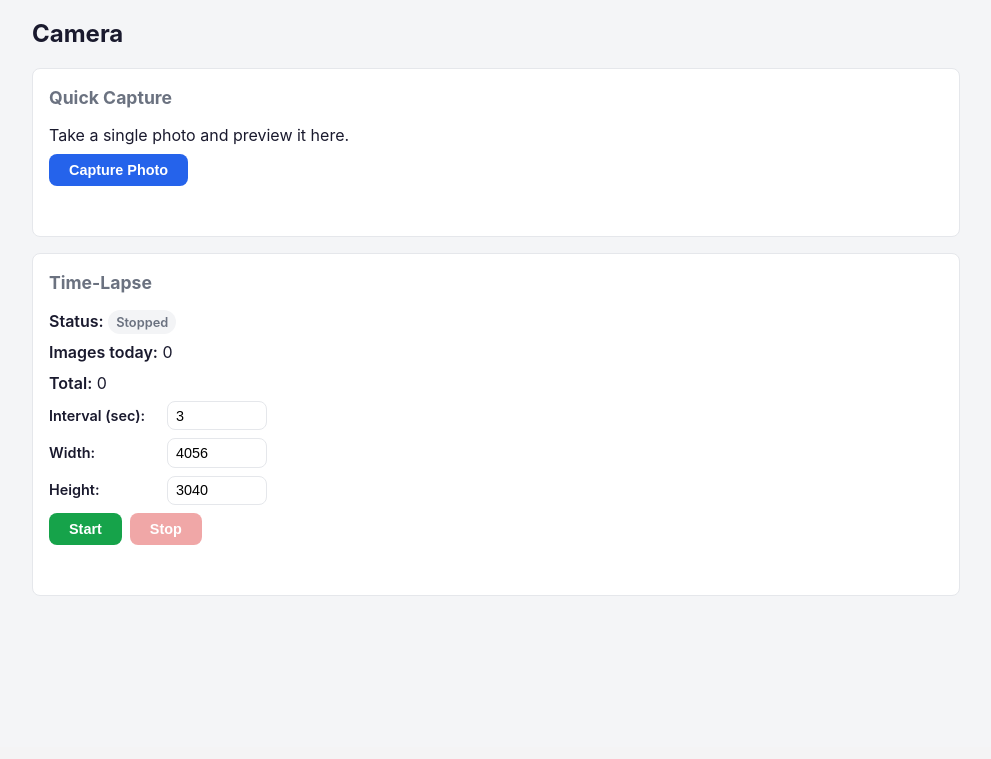
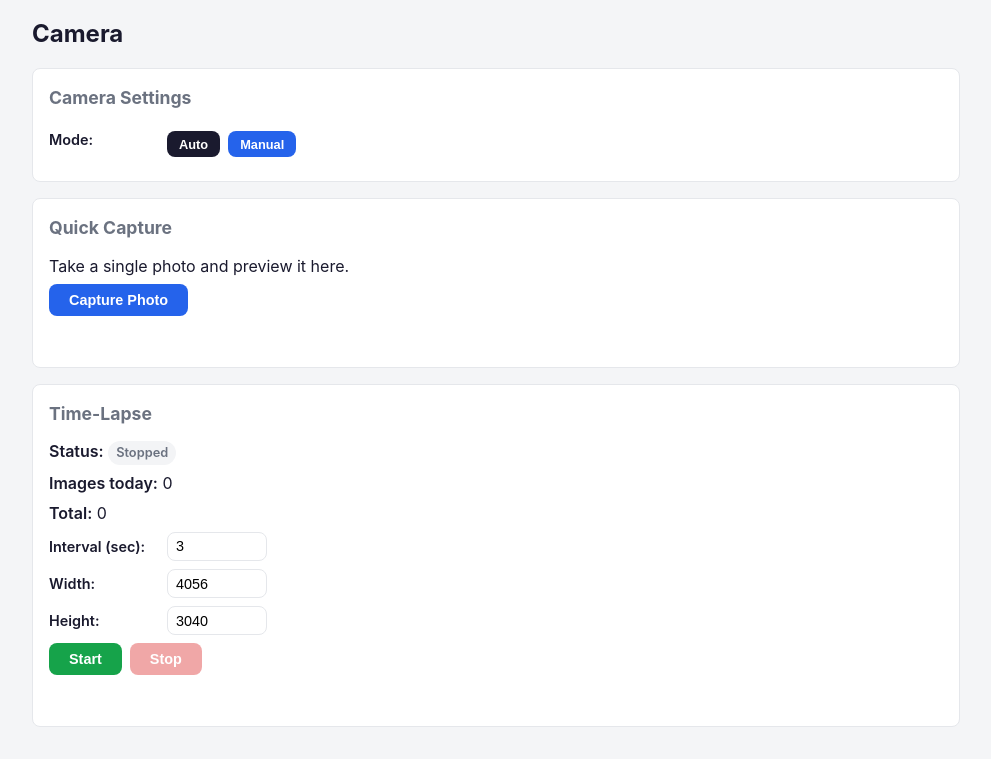
Before and after one commit to Nalaquq/salmoncv, a Flask app: page /camera in a window 1280 px wide. Shown: the part 53-812 px from the top of the page, without its empty margins (144-1135 px from the left). Before the commit the page ends 649 px from the top, so only its background shows below. Run offline with Flask 3, Linux system fonts and the light colour scheme.

Commit message:
Add manual camera controls: shutter speed, gain, white balance, exposure comp
Auto/manual mode toggle on web dashboard and CLI flags (--shutter, --gain,
--awb, --ev). Auto mode uses camera defaults, manual lets users tune for
underwater conditions.

```diff
--- a/src/salmoncv/web/app.py
+++ b/src/salmoncv/web/app.py
@@ -76,15 +76,25 @@ def create_app():
         CAPTURE_DIR.mkdir(parents=True, exist_ok=True)
         timestamp = datetime.now().strftime("%Y%m%d_%H%M%S")
         image_path = CAPTURE_DIR / f"capture_{timestamp}.jpg"
+        data = request.get_json(silent=True) or {}
+        shutter = data.get("shutter", 0)
+        gain = data.get("gain", 0)
+        awb = data.get("awb", "auto")
+        ev = data.get("ev", 0)
         try:
-            subprocess.run(
-                [
-                    "rpicam-still", "-o", str(image_path),
-                    "--width", "2028", "--height", "1520",
-                    "--timeout", "1000", "--nopreview",
-                ],
-                check=True, capture_output=True, timeout=15,
-            )
+            cmd = [
+                "rpicam-still", "-o", str(image_path),
+                "--width", "2028", "--height", "1520",
+                "--timeout", "1000", "--nopreview",
+                "--awb", str(awb),
+            ]
+            if shutter > 0:
+                cmd.extend(["--shutter", str(shutter)])
+            if gain > 0:
+                cmd.extend(["--gain", str(gain)])
+            if ev != 0:
+                cmd.extend(["--ev", str(ev)])
+            subprocess.run(cmd, check=True, capture_output=True, timeout=15)
             _log_request("/api/camera/capture", "capture", image_path.name)
             return jsonify({"ok": True, "filename": image_path.name})
         except (subprocess.CalledProcessError, subprocess.TimeoutExpired) as e:
@@ -105,21 +115,32 @@ def create_app():
         interval = data.get("interval", 3)
         width = data.get("width", 4056)
         height = data.get("height", 3040)
+        shutter = data.get("shutter", 0)
+        gain = data.get("gain", 0)
+        awb = data.get("awb", "auto")
+        ev = data.get("ev", 0)
 
         DATA_DIR.mkdir(parents=True, exist_ok=True)
+        cmd = [
+            "salmoncv-camera", "--no-inference",
+            "--outdir", str(CAPTURE_DIR),
+            "--interval", str(interval),
+            "--width", str(width),
+            "--height", str(height),
+            "--awb", str(awb),
+        ]
+        if shutter > 0:
+            cmd.extend(["--shutter", str(shutter)])
+        if gain > 0:
+            cmd.extend(["--gain", str(gain)])
+        if ev != 0:
+            cmd.extend(["--ev", str(ev)])
         proc = subprocess.Popen(
-            [
-                "salmoncv-camera", "--no-inference",
-                "--outdir", str(CAPTURE_DIR),
-                "--interval", str(interval),
-                "--width", str(width),
-                "--height", str(height),
-            ],
-            stdout=subprocess.DEVNULL, stderr=subprocess.DEVNULL,
+            cmd, stdout=subprocess.DEVNULL, stderr=subprocess.DEVNULL,
         )
         PID_FILE.write_text(str(proc.pid))
         _log_request("/api/camera/start", "start_timelapse",
-                      f"interval={interval} {width}x{height} pid={proc.pid}")
+                      f"interval={interval} {width}x{height} shutter={shutter} gain={gain} awb={awb} ev={ev} pid={proc.pid}")
         return jsonify({"ok": True, "pid": proc.pid})
 
     @app.route("/api/camera/stop", methods=["POST"])
--- a/src/salmoncv/web/static/style.css
+++ b/src/salmoncv/web/static/style.css
@@ -135,6 +135,7 @@ h2 { font-size: 1.1rem; margin-bottom: 0.75rem; color: var(--muted); }
 .btn-sm { padding: 0.35rem 0.75rem; font-size: 0.8rem; }
 .btn-green { background: var(--green); }
 .btn-red { background: var(--red); }
+.btn-active { background: var(--text); }
 .btn-group { display: flex; gap: 0.5rem; margin-top: 0.5rem; flex-wrap: wrap; }
 
 /* Forms */
--- a/src/salmoncv/web/templates/camera.html
+++ b/src/salmoncv/web/templates/camera.html
@@ -2,6 +2,47 @@
 {% block title %}SalmonCV — Camera{% endblock %}
 {% block content %}
 <h1>Camera</h1>
+
+<div class="card">
+  <h2>Camera Settings</h2>
+  <div class="form-row">
+    <label>Mode:</label>
+    <div class="btn-group">
+      <button class="btn btn-sm btn-active" id="autoBtn" onclick="setMode('auto')">Auto</button>
+      <button class="btn btn-sm" id="manualBtn" onclick="setMode('manual')">Manual</button>
+    </div>
+  </div>
+
+  <div id="manualControls" style="display:none">
+    <div class="form-row">
+      <label for="shutter">Shutter (μs):</label>
+      <input type="number" id="shutter" value="0" min="0" max="200000000" class="input-sm">
+      <span class="muted">0 = auto</span>
+    </div>
+    <div class="form-row">
+      <label for="gain">Gain (ISO):</label>
+      <input type="number" id="gain" value="0" min="0" max="16" step="0.5" class="input-sm">
+      <span class="muted">0 = auto</span>
+    </div>
+    <div class="form-row">
+      <label for="awb">White balance:</label>
+      <select id="awb" class="input-sm">
+        <option value="auto">Auto</option>
+        <option value="daylight">Daylight</option>
+        <option value="cloudy">Cloudy</option>
+        <option value="tungsten">Tungsten</option>
+        <option value="fluorescent">Fluorescent</option>
+        <option value="incandescent">Incandescent</option>
+        <option value="indoor">Indoor</option>
+      </select>
+    </div>
+    <div class="form-row">
+      <label for="ev">Exposure comp:</label>
+      <input type="number" id="ev" value="0" min="-10" max="10" step="0.5" class="input-sm">
+      <span class="muted">stops (+bright / -dark)</span>
+    </div>
+  </div>
+</div>
 
 <div class="card">
   <h2>Quick Capture</h2>
@@ -42,13 +83,35 @@
 
 {% block scripts %}
 <script>
+var cameraMode = 'auto';
+
+function setMode(mode) {
+  cameraMode = mode;
+  document.getElementById('manualControls').style.display = mode === 'manual' ? 'block' : 'none';
+  document.getElementById('autoBtn').className = 'btn btn-sm' + (mode === 'auto' ? ' btn-active' : '');
+  document.getElementById('manualBtn').className = 'btn btn-sm' + (mode === 'manual' ? ' btn-active' : '');
+}
+
+function getCameraSettings() {
+  if (cameraMode === 'auto') {
+    return {shutter: 0, gain: 0, awb: 'auto', ev: 0};
+  }
+  return {
+    shutter: parseInt(document.getElementById('shutter').value) || 0,
+    gain: parseFloat(document.getElementById('gain').value) || 0,
+    awb: document.getElementById('awb').value,
+    ev: parseFloat(document.getElementById('ev').value) || 0
+  };
+}
+
 function capture() {
   var btn = document.getElementById('captureBtn');
   btn.disabled = true;
   btn.textContent = 'Capturing...';
   scv.text('captureMsg', '');
 
-  scv.post('/api/camera/capture', {}, function(d) {
+  var body = getCameraSettings();
+  scv.post('/api/camera/capture', body, function(d) {
     btn.disabled = false;
     btn.textContent = 'Capture Photo';
     if (d.ok) {
@@ -63,12 +126,12 @@ function capture() {
 }
 
 function startTL() {
-  var body = {
-    interval: parseInt(document.getElementById('tlInterval').value) || 3,
-    width: parseInt(document.getElementById('tlWidth').value) || 4056,
-    height: parseInt(document.getElementById('tlHeight').value) || 3040
-  };
-  scv.post('/api/camera/start', body, function(d) {
+  var settings = getCameraSettings();
+  settings.interval = parseInt(document.getElementById('tlInterval').value) || 3;
+  settings.width = parseInt(document.getElementById('tlWidth').value) || 4056;
+  settings.height = parseInt(document.getElementById('tlHeight').value) || 3040;
+
+  scv.post('/api/camera/start', settings, function(d) {
     scv.text('tlMsg', d.ok ? 'Started (PID ' + d.pid + ')' : 'Error: ' + d.error);
     refreshStatus();
   });
```
Also changed, not shown: prompt.txt (+12 -0 lines), src/salmoncv/camera.py (+40 -12 lines), CHANGELOG.md.
